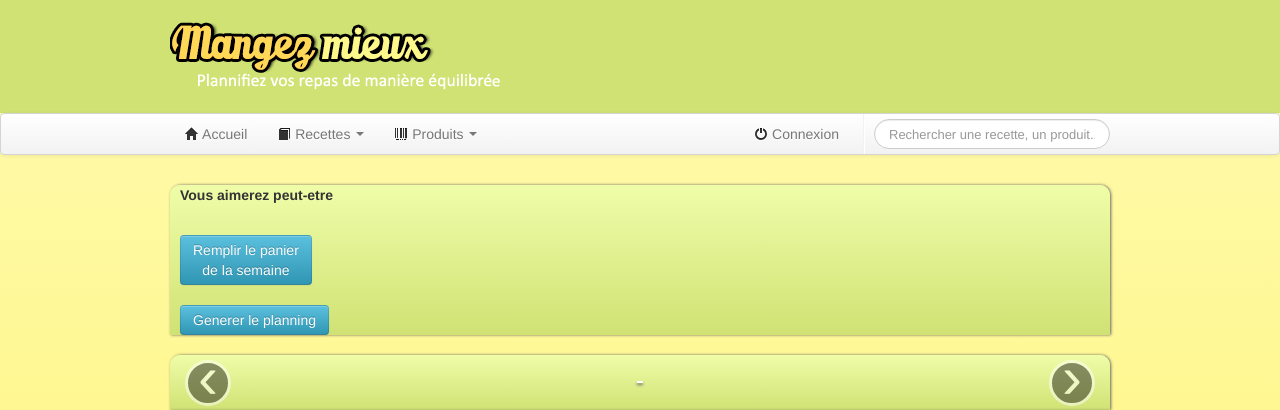
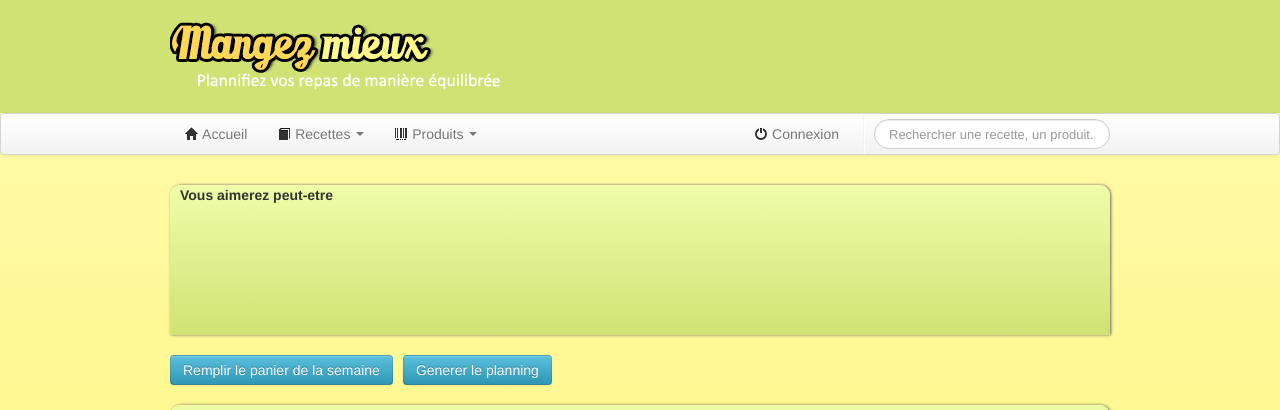
Before and after one commit to notsag/mangezmieux, a Django app: template mangezmieux/templates/planning/home4.html in a window 1280 px wide. Shown: the top 410 px of the page. Run offline with Django 3.2, Linux system fonts and the light colour scheme; the template is opened without the code that fills it, so the values that code supplies are empty; some libraries are stand-ins or nearby versions.

Commit message:
Améliorations de présentation

```diff
--- a/mangezmieux/static/css/style.css
+++ b/mangezmieux/static/css/style.css
@@ -782,7 +782,7 @@ html, body {
 	background-image: -moz-linear-gradient(center top , #FFFFFF, #F2F2F2);
 
 	float: left;
-	margin-right: 20px;
+	margin-right: 25px;
 	/*-moz-box-shadow: 1px 0px 3px 0px #656565;
 	-webkit-box-shadow: 1px 0px 3px 0px #656565;
 	-o-box-shadow: 1px 0px 3px 0px #656565;
@@ -1168,13 +1168,35 @@ html, body {
 	height: 150px;
 }
 
+#props {
+    width: 95%;
+    margin: auto;
+}
+
 .recetteProp img {
 	max-height: 100px;
+    min-width: 150px;
+    max-width: 150px;
 }
 
 .recetteProp .well {
-    padding: 0px 40px;
+    padding: 0px;
     margin: 0;
+    width:150px;
+    text-align: center;
     height: 100px;
     line-height: 100px;
 }
+
+#planning_actions {
+    margin-bottom: 70px;
+}
+
+#generer_panier {
+    float: left;
+    margin-right: 10px;
+}
+
+#generer_planning {
+    float: left;
+}
--- a/mangezmieux/templates/home/news.html
+++ b/mangezmieux/templates/home/news.html
@@ -3,7 +3,7 @@
 		{% for news in latest_news %}
 		<div class="news">
 			<h3>{{ news.nom }}<span class="news-date">{{ news.date_pub }}</span></h3>
-			<p>{{ news.info }}</p>
+			<p>{{ news.info|linebreaks }}</p>
 		</div>
 		{% endfor %}
 	 </div>
--- a/mangezmieux/templates/planning/home4.html
+++ b/mangezmieux/templates/planning/home4.html
@@ -4,6 +4,7 @@
 {% block content %}
     <div id="suggestion">
 	<h5>Vous aimerez peut-etre</h5>
+        <div id="props">
             {% for recetteProp in recettesProp %}
             <div class="recetteProp">
             {% if recetteProp.image %}
@@ -14,9 +15,11 @@
             {% endif %}
             </div>
             {% endfor %}
-		<br/>
-        <div><a href="/panier/generer?dd={{debutSemaine|date:"Y-m-d"}}&df={{finSemaine|date:"Y-m-d"}}" class="btn btn-info">Remplir le panier<br />de la semaine</a></div><br/>
-        <div><a href="/planning/generer-planning?d={{dateC|date:"Y-m-d"}}" class="btn btn-info">Generer le planning</a></div>
+        </div>
+    </div>
+    <div id="planning_actions">
+        <div id="generer_panier"><a href="/panier/generer?dd={{debutSemaine|date:"Y-m-d"}}&df={{finSemaine|date:"Y-m-d"}}" class="btn btn-info">Remplir le panier de la semaine</a></div>
+        <div id="generer_planning"><a href="/planning/generer-planning?d={{dateC|date:"Y-m-d"}}" class="btn btn-info">Generer le planning</a></div>
     </div>
     <div id="planning4">
 	<div id="entetePlanning">
```
